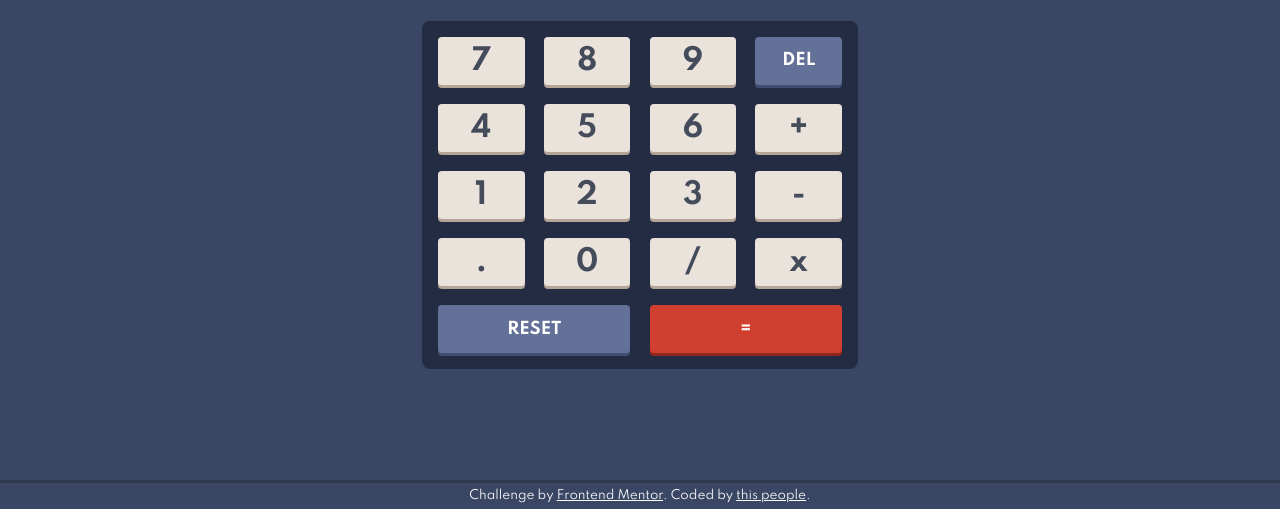
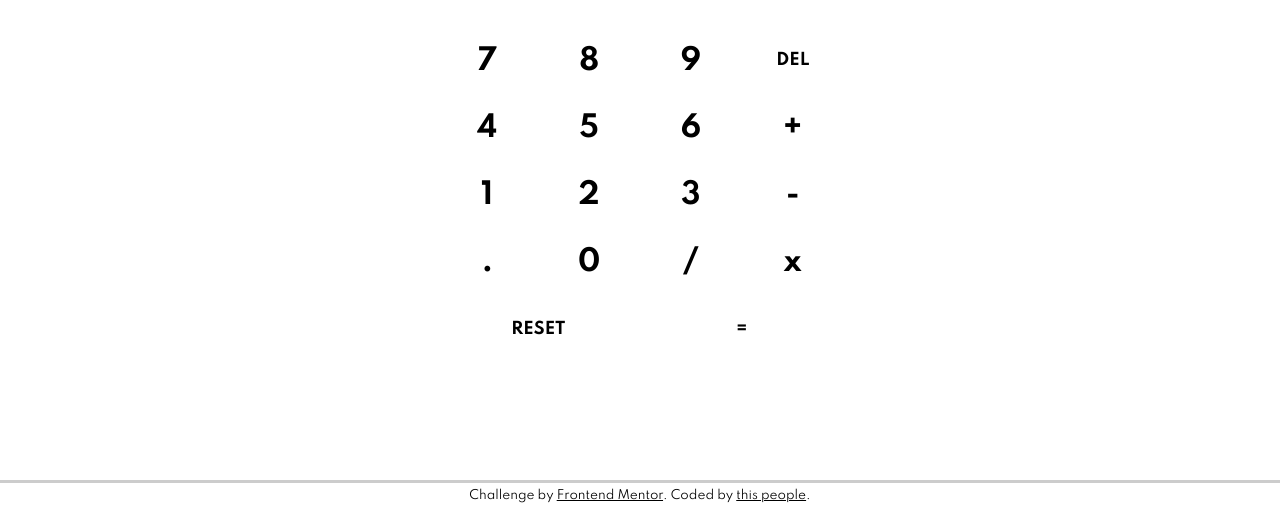
Before and after one commit to halivert/calculator-app, a plain HTML site: page index.html in a window 1280 px wide. Shown: the part 291-800 px from the top of the page. Drawn offline with Linux system fonts and the light colour scheme.

Commit message:
Empty styles for js to update them

```diff
--- a/css/index.css
+++ b/css/index.css
@@ -1,6 +1,6 @@
 @import url("https://fonts.googleapis.com/css2?family=Spartan:wght@400;700&display=swap");
 
-:root {
+html.dark-theme:root {
 	--radius-round: 100em;
 	--radius: 8px;
 
@@ -21,7 +21,7 @@
 	--screen-text: hsl(0, 0%, 100%);
 }
 
-html.day-theme:root {
+html.light-theme:root {
 	--main-background: hsl(0, 0%, 90%);
 	--keypad-background: hsl(0, 5%, 81%);
 	--screen-background: hsl(0, 0%, 93%);
@@ -93,7 +93,7 @@ body {
 main {
 	display: flex;
 	flex-direction: column;
-	padding: 0 1em;
+	padding: 0 0.75em;
 	width: 100%;
 	max-width: 500px;
 }
@@ -183,7 +183,7 @@ main {
 	gap: 0.5em;
 	justify-content: space-between;
 	background: var(--keypad-background);
-	padding: 0.5em;
+	padding: 1em;
 	border-radius: var(--radius);
 	margin-top: 0.75em;
 }
@@ -237,7 +237,7 @@ footer > a {
 	color: var(--screen-text);
 }
 
-html.day-theme body,
+html.light-theme body,
 html.purple-theme body {
 	color: var(--number-key-text);
 }
```
